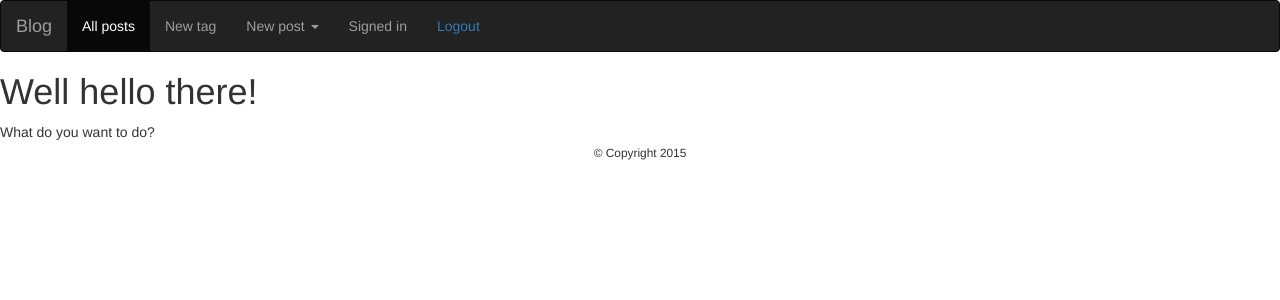
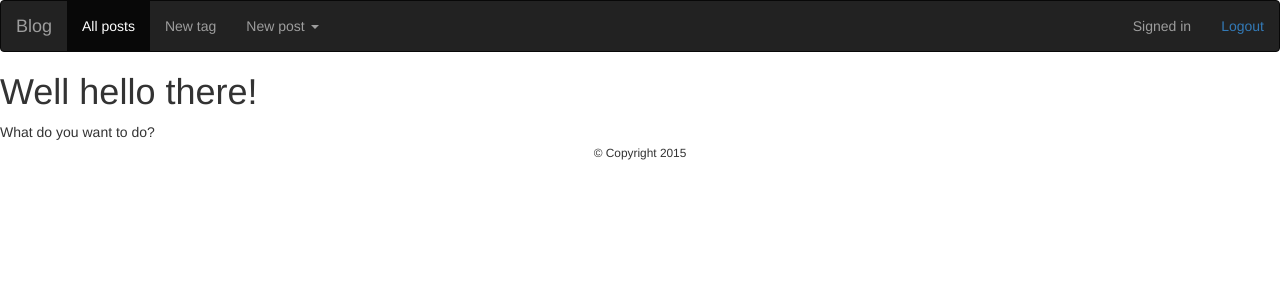
Before and after one commit to JeanKossaifi/blog, a Flask app: page / in a window 1280 px wide. Shown: the top 300 px of the page. Run offline with Flask 2, Linux system fonts and the light colour scheme; the visitor is signed in with stand-in values (Sample User, id 1); some libraries are stand-ins or nearby versions.

Commit message:
Align status/logout status to the right.

```diff
--- a/blog/templates/layout.html
+++ b/blog/templates/layout.html
@@ -29,8 +29,10 @@
                 </ul>
             </li>
         </ul>
-        <p class="navbar-text">Signed in {# as {{current_user.id}}#} </p>
-	<p class="navbar-text"><a href="{{ url_for('logout') }}">Logout</a></p>
+        <ul class="nav navbar-nav navbar-right">
+            <p class="navbar-text">Signed in {# as {{current_user.id}}#} </p>
+            <p class="navbar-text"><a href="{{ url_for('logout') }}">Logout</a></p>
+        </ul>
         {% else %}
         <ul class="nav navbar-nav">
             <li class="active"><a href="{{ url_for('blog') }}"> all posts </a></li>
```
